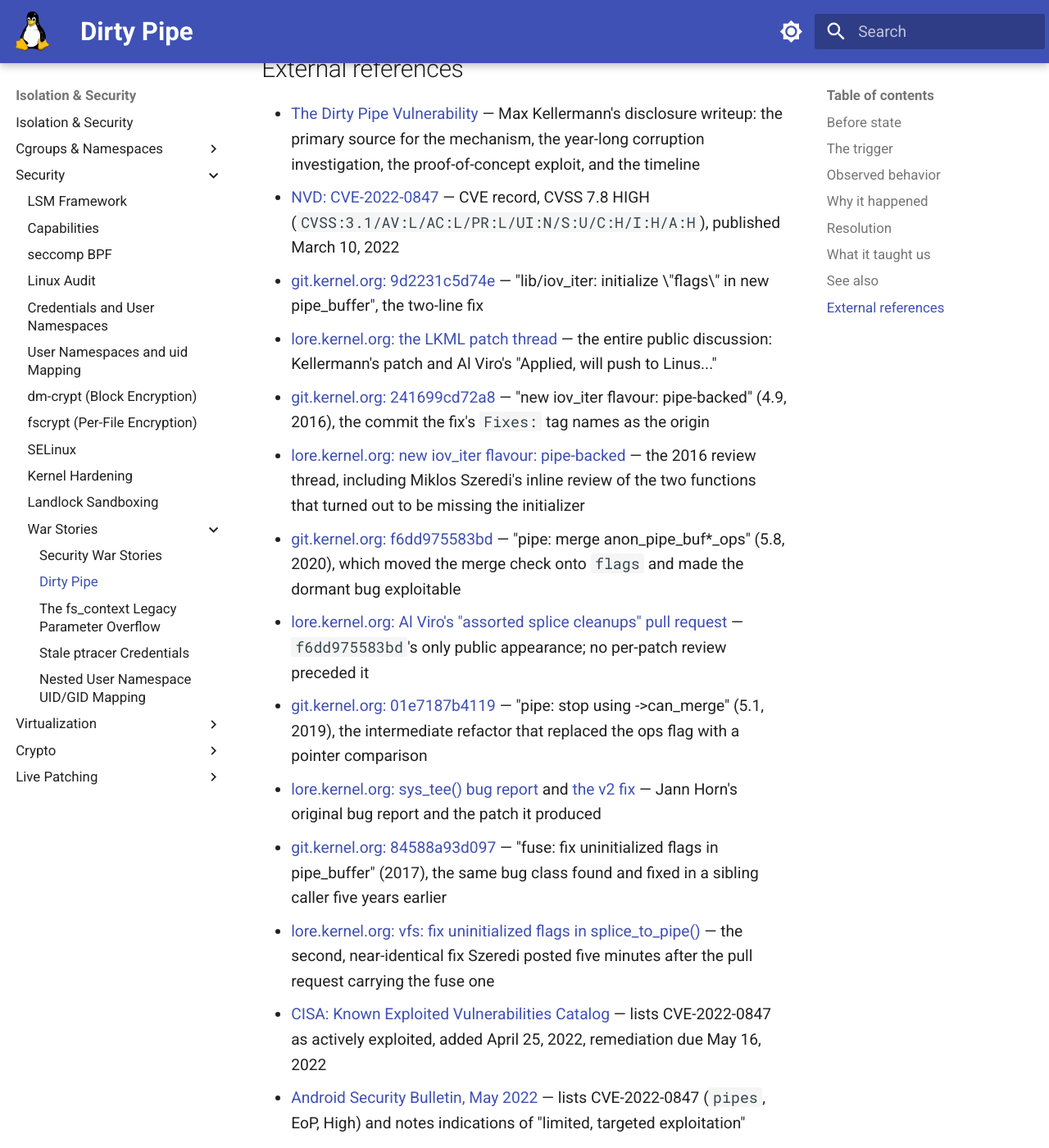
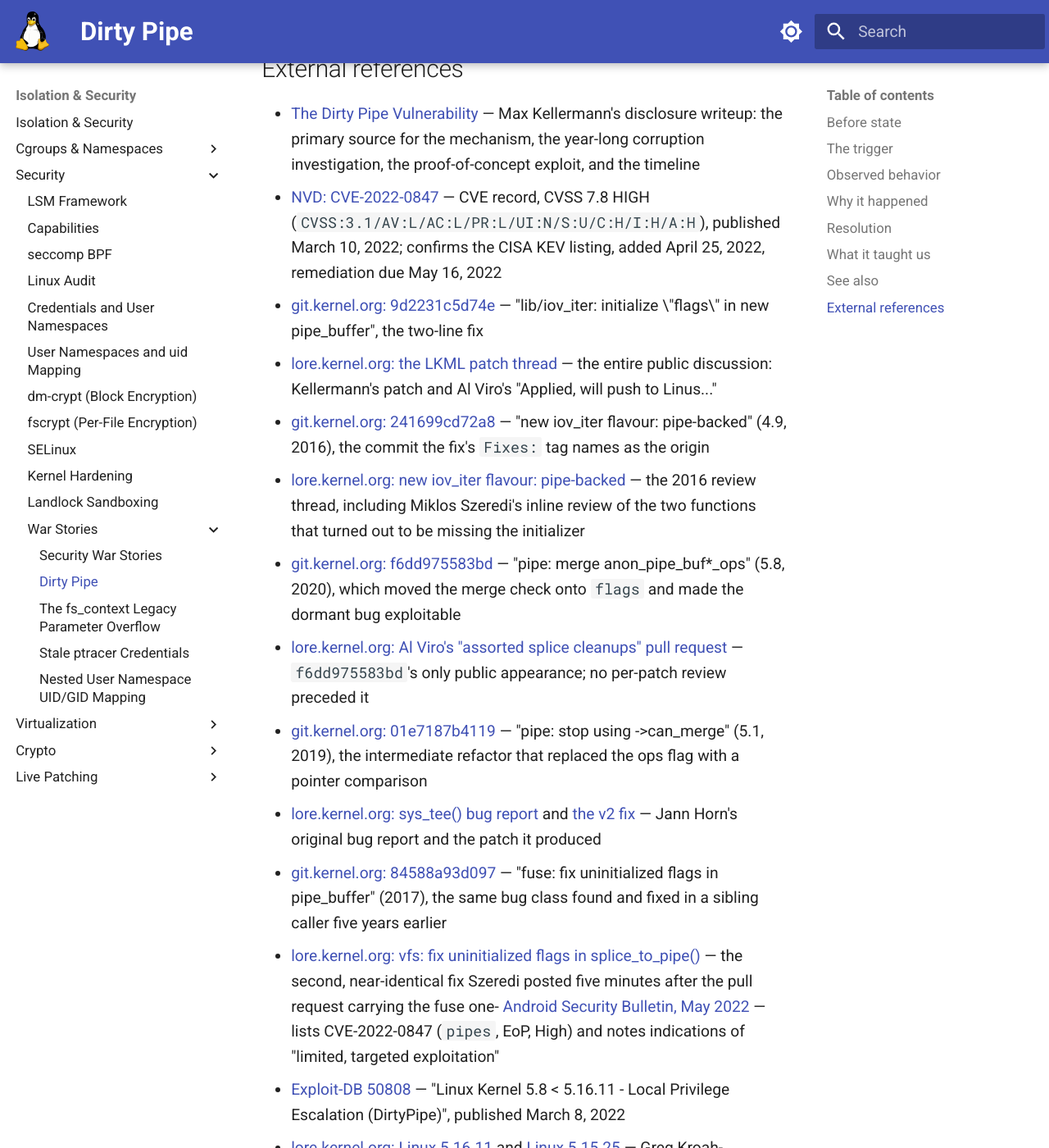
Before and after one commit to laveeshb/linux-kernel-internals, an MkDocs documentation site: the page built from docs/security/war-stories/dirty-pipe.md, in a window 1280 px wide and 1400 px high, scrolled down 12414 px. Shown: the whole window at 82% size. Built offline with MkDocs 1.6.1 and Material for MkDocs 9.7.7, drawn with Linux system fonts in a browser that asks for light colours; some of the changed text lies outside the part shown.

Commit message:
Swap CISA KEV catalog links for NVD per-CVE deep links in dirty-pipe.md, fscontext-overflow.md
Same fix as #726: CISA's KEV catalog page has no working per-CVE deep
link, so cite NVD's per-CVE page instead, which surfaces the same KEV
status directly. These two files weren't part of #726 since they live
on this branch. Moved each KEV-status citation inline to where the
claim is made (dek line, body prose) and merged the reference-list
citation into the existing NVD/CVSS bullet rather than duplicating it.

```diff
--- a/docs/security/war-stories/dirty-pipe.md
+++ b/docs/security/war-stories/dirty-pipe.md
@@ -187,7 +187,7 @@
 ## External references
 
 - [The Dirty Pipe Vulnerability](https://dirtypipe.cm4all.com/) — Max Kellermann's disclosure writeup: the primary source for the mechanism, the year-long corruption investigation, the proof-of-concept exploit, and the timeline
-- [NVD: CVE-2022-0847](https://nvd.nist.gov/vuln/detail/CVE-2022-0847) — CVE record, CVSS 7.8 HIGH (`CVSS:3.1/AV:L/AC:L/PR:L/UI:N/S:U/C:H/I:H/A:H`), published March 10, 2022
+- [NVD: CVE-2022-0847](https://nvd.nist.gov/vuln/detail/CVE-2022-0847) — CVE record, CVSS 7.8 HIGH (`CVSS:3.1/AV:L/AC:L/PR:L/UI:N/S:U/C:H/I:H/A:H`), published March 10, 2022; confirms the CISA KEV listing, added April 25, 2022, remediation due May 16, 2022
 - [git.kernel.org: 9d2231c5d74e](https://git.kernel.org/pub/scm/linux/kernel/git/torvalds/linux.git/commit/?id=9d2231c5d74e13b2a0546fee6737ee4446017903) — "lib/iov_iter: initialize \"flags\" in new pipe_buffer", the two-line fix
 - [lore.kernel.org: the LKML patch thread](https://lore.kernel.org/lkml/20220221100313.1504449-1-max.kellermann@ionos.com/) — the entire public discussion: Kellermann's patch and Al Viro's "Applied, will push to Linus..."
 - [git.kernel.org: 241699cd72a8](https://git.kernel.org/pub/scm/linux/kernel/git/torvalds/linux.git/commit/?id=241699cd72a8489c9446ae3910ddd243e9b9061b) — "new iov_iter flavour: pipe-backed" (4.9, 2016), the commit the fix's `Fixes:` tag names as the origin
@@ -197,9 +197,7 @@
 - [git.kernel.org: 01e7187b4119](https://git.kernel.org/pub/scm/linux/kernel/git/torvalds/linux.git/commit/?id=01e7187b41191376cee8bea8de9f907b001e87b4) — "pipe: stop using ->can_merge" (5.1, 2019), the intermediate refactor that replaced the ops flag with a pointer comparison
 - [lore.kernel.org: sys_tee() bug report](https://lore.kernel.org/linux-fsdevel/CAG48ez1wN=oC_uWkHHhboDvfVt8p9O98ZMFZyh=AK6D=eHU7MA@mail.gmail.com/) and [the v2 fix](https://lore.kernel.org/linux-fsdevel/20190123141918.238286-2-jannh@google.com/) — Jann Horn's original bug report and the patch it produced
 - [git.kernel.org: 84588a93d097](https://git.kernel.org/pub/scm/linux/kernel/git/torvalds/linux.git/commit/?id=84588a93d097bace24b9233930f82511d4f34210) — "fuse: fix uninitialized flags in pipe_buffer" (2017), the same bug class found and fixed in a sibling caller five years earlier
-- [lore.kernel.org: vfs: fix uninitialized flags in splice_to_pipe()](https://lore.kernel.org/linux-fsdevel/20170216164902.GC30656@veci.piliscsaba.szeredi.hu/) — the second, near-identical fix Szeredi posted five minutes after the pull request carrying the fuse one
-- [CISA: Known Exploited Vulnerabilities Catalog](https://www.cisa.gov/known-exploited-vulnerabilities-catalog) — lists CVE-2022-0847 as actively exploited, added April 25, 2022, remediation due May 16, 2022
-- [Android Security Bulletin, May 2022](https://source.android.com/docs/security/bulletin/2022-05-01) — lists CVE-2022-0847 (`pipes`, EoP, High) and notes indications of "limited, targeted exploitation"
+- [lore.kernel.org: vfs: fix uninitialized flags in splice_to_pipe()](https://lore.kernel.org/linux-fsdevel/20170216164902.GC30656@veci.piliscsaba.szeredi.hu/) — the second, near-identical fix Szeredi posted five minutes after the pull request carrying the fuse one- [Android Security Bulletin, May 2022](https://source.android.com/docs/security/bulletin/2022-05-01) — lists CVE-2022-0847 (`pipes`, EoP, High) and notes indications of "limited, targeted exploitation"
 - [Exploit-DB 50808](https://www.exploit-db.com/exploits/50808) — "Linux Kernel 5.8 < 5.16.11 - Local Privilege Escalation (DirtyPipe)", published March 8, 2022
 - [lore.kernel.org: Linux 5.16.11](https://lore.kernel.org/stable/1645618039140207@kroah.com/) and [Linux 5.15.25](https://lore.kernel.org/stable/164561803311588@kroah.com/) — Greg Kroah-Hartman's stable release announcements carrying the fix, February 23, 2022
 - [Red Hat Bugzilla 2060795](https://bugzilla.redhat.com/show_bug.cgi?id=2060795) — the CNA's tracking bug and impact analysis
```
Also changed, not shown: other parts of docs/security/war-stories/dirty-pipe.md (+2 -2 lines), docs/security/war-stories/fscontext-overflow.md (+3 -4 lines).
